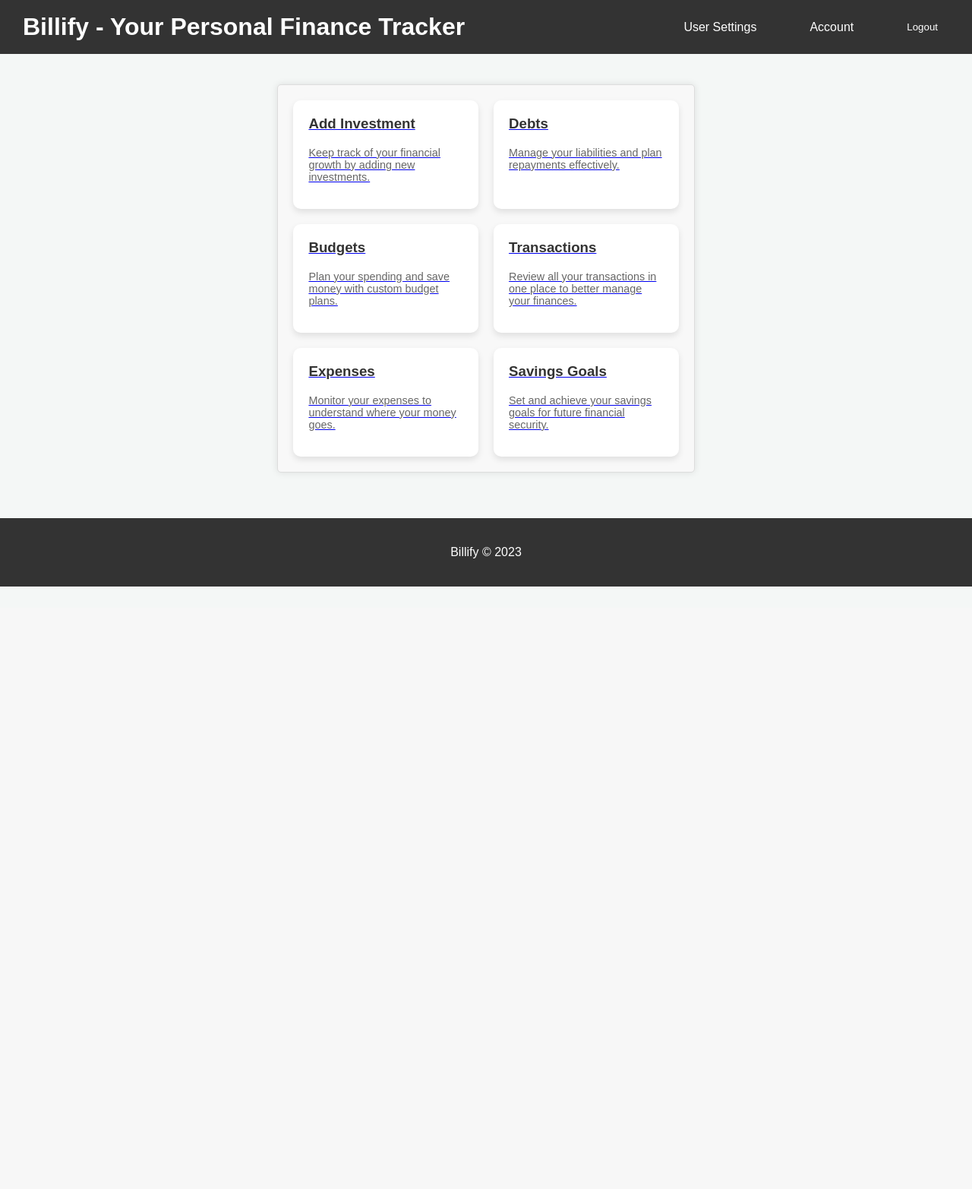
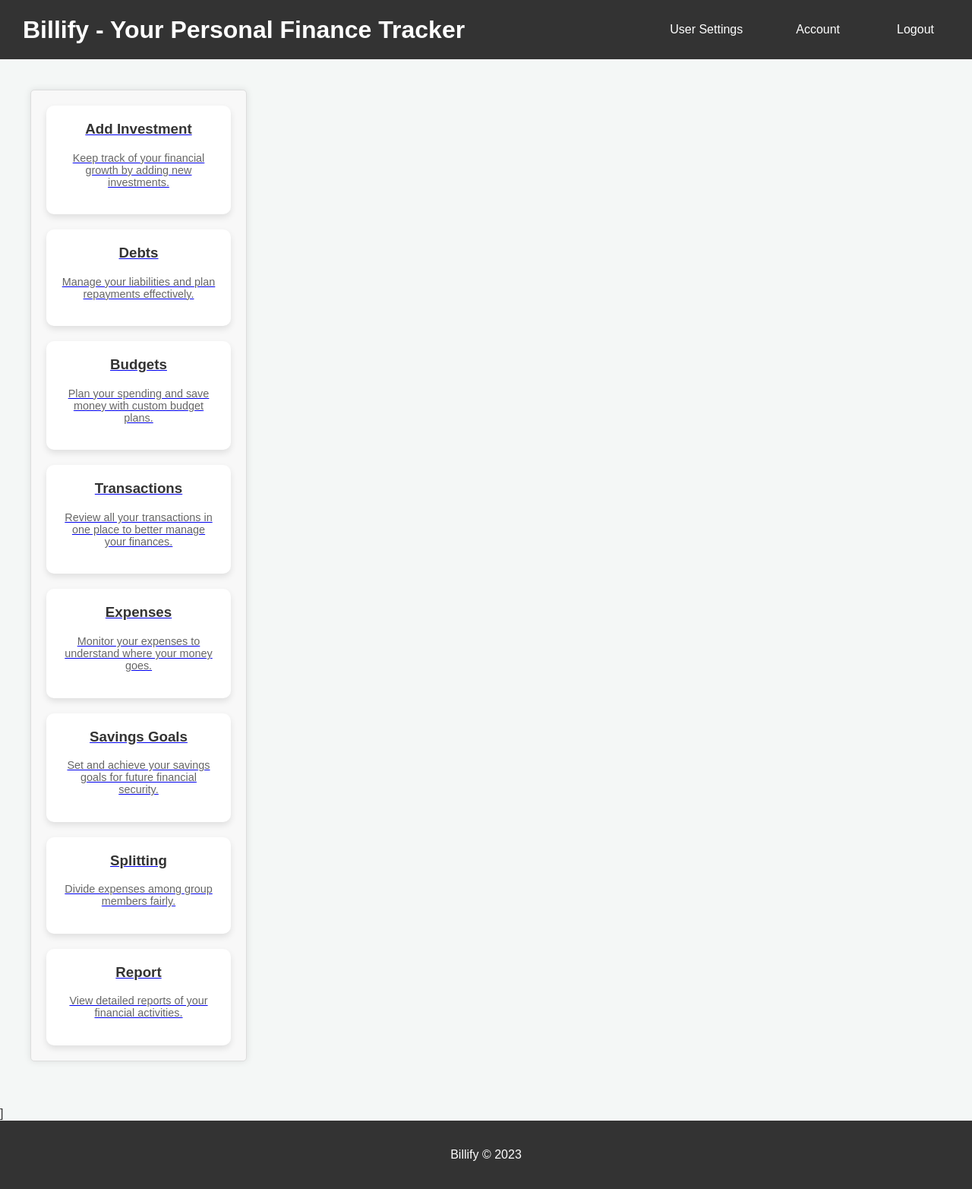
Before and after one commit to ashmitbrar/Billify, a Flask app: page /dashboard in a window 1280 px wide. Shown: the whole page at 76% size. Before the commit the page ends 772 px from the top, so only its background shows below. Run offline with Flask 3, Linux system fonts and the light colour scheme; the visitor is signed in with stand-in values (Sample User, id 1).

Commit message:
Report function update

```diff
--- a/Frontend/static/scripts.js
+++ b/Frontend/static/scripts.js
@@ -45,26 +45,46 @@ function handleLogin(username, password) {
         showMessage('Login failed.', false);
     });
 }
+// function handleLogout() {
+//     fetch('/logout', {
+//         method: 'POST',
+//         headers: {
+//             'Content-Type': 'application/json',
+//         }
+//     })
+//     .then(response => response.json())
+//     .then(data => {
+//         showMessage(data.message);
+//         // Clear session storage or cookies if used
+//         sessionStorage.removeItem('userId');
+//         // sessionStorage.clear();
+//         window.location.href = '/login.html'; // Redirect to login page
+//     })
+//     .catch(error => {
+//         console.error('Error:', error);
+//         showMessage('Logout failed.', false);
+//     });
+// }
+// Function to handle logout
 function handleLogout() {
-    fetch('/logout', {
-        method: 'POST',
-        headers: {
-            'Content-Type': 'application/json',
-        }
-    })
-    .then(response => response.json())
-    .then(data => {
-        showMessage(data.message);
-        // Clear session storage or cookies if used
-        sessionStorage.removeItem('userId');
-        // sessionStorage.clear();
-        window.location.href = '/login.html'; // Redirect to login page
-    })
-    .catch(error => {
-        console.error('Error:', error);
-        showMessage('Logout failed.', false);
-    });
+    // Clear session storage or cookies if used
+    sessionStorage.removeItem('userId');
+    // Redirect to login page
+    window.location.href = '/login';
 }
+
+document.addEventListener('DOMContentLoaded', function() {
+    // Event listener for the logout button
+    var logoutButton = document.getElementById('logoutButton');
+    if (logoutButton) {
+        logoutButton.addEventListener('click', function(e) {
+            e.preventDefault();
+            handleLogout();
+        });
+    }
+
+    // ... rest of your code ...
+});
 
 document.addEventListener('DOMContentLoaded', function() {
 
@@ -653,3 +673,67 @@ document.addEventListener('DOMContentLoaded', function() {
         });
     }
 });
+// Function to handle splitting expenses
+function handleSplitExpenses(category, amount, members) {
+    // Convert the members string into an array
+    const memberList = members.split(',').map(member => member.trim());
+
+    const data = {
+        category: category,
+        amount: amount,
+        members: memberList
+    };
+
+    fetch('/split_expenses', {
+        method: 'POST',
+        headers: {
+            'Content-Type': 'application/json',
+        },
+        body: JSON.stringify(data)
+    })
+    .then(response => {
+        if (!response.ok) {
+            throw new Error(`HTTP error! status: ${response.status}`);
+        }
+        return response.json();
+    })
+    .then(data => {
+        console.log('Success:', data);
+        showMessage('Expenses split successfully!');
+        // Optionally redirect to dashboard or update the page to show the split results
+    })
+    .catch((error) => {
+        console.error('Error:', error);
+        showMessage('Failed to split expenses.', false);
+    });
+}
+
+// Event listener for the splitting form
+document.addEventListener('DOMContentLoaded', function() {
+    var splitForm = document.getElementById('splitForm');
+    if (splitForm) {
+        splitForm.addEventListener('submit', function(e) {
+            e.preventDefault();
+            const category = document.getElementById('category').value;
+            const amount = document.getElementById('amount').value;
+            const members = document.getElementById('members').value;
+            handleSplitExpenses(category, amount, members);
+        });
+    }
+});
+
+// Ensure the showMessage function is defined to handle displaying messages to the user
+function showMessage(message, isSuccess = true) {
+    const messageDiv = document.getElementById('message');
+    if (messageDiv) {
+        messageDiv.textContent = message;
+        messageDiv.style.display = 'block';
+        messageDiv.style.color = isSuccess ? 'green' : 'red';
+        // Hide the message after 5 seconds
+        setTimeout(() => {
+            messageDiv.style.display = 'none';
+        }, 5000);
+    } else {
+        alert(message); // Fallback to alert if message div is not found
+    }
+}
--- a/Frontend/static/styles.css
+++ b/Frontend/static/styles.css
@@ -671,3 +671,42 @@ nav ul li button:hover,
 nav ul li a:hover {
     text-decoration: underline;
 }
+.button-like-link {
+    background-color: #f0f0f0; /* Example background color */
+    border: 1px solid #ccc; /* Example border */
+    padding: 10px 20px; /* Example padding */
+    text-align: center;
+    text-decoration: none;
+    display: inline-block;
+    color: #333; /* Example text color */
+    border-radius: 5px; /* Example border radius */
+    /* Add other styles to match your buttons */
+}
+#dashboard {
+    margin: 20px;
+    display: grid;
+    grid-template-columns: repeat(4, 1fr); /* Adjusted for 4 equal columns */
+    gap: 20px;
+    align-items: start;
+}
+
+@media (max-width: 768px) {
+    #dashboard {
+        grid-template-columns: repeat(2, 1fr); /* Adjusts to a 2-column layout for smaller screens */
+    }
+}
+
+/* Ensure that the options are styled correctly */
+.option {
+    background: #ffffff;
+    padding: 20px;
+    border-radius: 10px;
+    box-shadow: 0 4px 8px rgba(0, 0, 0, 0.1);
+    cursor: pointer;
+    transition: transform 0.3s ease;
+    text-align: center; /* Centers the text */
+}
+
+.option:hover {
+    transform: translateY(-5px);
+}
--- a/Frontend/templates/dashboard.html
+++ b/Frontend/templates/dashboard.html
@@ -18,7 +18,7 @@
             <ul>
                 <li><a href="/user_settings">User Settings</a></li>
                 <li><a href="#" id="accountButton">Account</a></li>
-                <li><button id="logoutButton">Logout</button></li>
+                <li><a href="/login" id="logoutButton" class="button-like-link">Logout</a></li>
             </ul>
         </nav>
     </header>
@@ -56,15 +56,20 @@
                 <h3>Savings Goals</h3>
                 <p>Set and achieve your savings goals for future financial security.</p>
             </a>
-        </section>
+             <!-- New Options -->
+           <!-- Updated Splitting Option -->
+           <a href="{{ url_for('splitting') }}" class="option">
+            <h3>Splitting</h3>
+            <p>Divide expenses among group members fairly.</p>
+        </a>
+ <!-- New Report Option -->
+ <a href="{{ url_for('generate_user_report', user_id=session['user_id']) }}" class="option">
+    <h3>Report</h3>
+    <p>View detailed reports of your financial activities.</p>
+</a>
+
     </div>
-    <!-- <div class="option">
-        <a href="add_investment.html">
-            <h3>Add Investment</h3>
-            <p>Keep track of your financial growth by adding new investments.</p>
-        </a>
-    </div> -->
-
+]
     <footer>
         <p>Billify &copy; 2023</p>
     </footer>
@@ -72,22 +77,3 @@
 
 </body>
 </html>
-
-
-<!-- <link rel="stylesheet" href="{{ url_for('static', filename='styles.css') }}">
-<script src="{{ url_for('static', filename='scripts.js') }}"></script>
-<!DOCTYPE html>
-<html lang="en">
-<head>
-    <meta charset="UTF-8">
-    <title>Dashboard</title>
-
-</head>
-<body>
-    <div id="dashboard"> -->
-        <!-- Dynamic content will be loaded here using JavaScript -->
-    <!-- </div>
-    <button id="logoutButton">Logout</button>
-    <script src="scripts.js"></script>
-</body>
-</html> -->
--- a/backend/app.py
+++ b/backend/app.py
@@ -50,6 +50,11 @@ def add_savings_goal():
     if 'user_id' not in session:
         return redirect(url_for('login_page'))
     return render_template('savings_goals.html')
+
+@app.route('/splitting')
+def splitting():
+    # Add your logic here for what should happen when this page is accessed.
+    return render_template('splitting.html')
 
 
 @app.route('/dashboard')
@@ -277,23 +282,23 @@ def load_user_settings(user_id):
 
 #Splitting expense Module
 # Route to split expenses with specified amounts among group members
-@app.route('/groups/<int:group_id>/split_expenses', methods=['POST'])
-def split_expenses(group_id):
-    expense_data = request.json
-    data = read_data()
-    group = next((g for g in data['groups'] if g['group_id'] == group_id), None)
-    if group:
-        # Check if the specified members exist in the group
-        specified_members = expense_data.get('members', [])
-        for member_id in specified_members:
-            if not any(member['user_id'] == member_id for member in group['members']):
-                return jsonify({"error": "Invalid member(s) specified"}), 400
+# @app.route('/groups/<int:group_id>/split_expenses', methods=['POST'])
+# def split_expenses(group_id):
+#     expense_data = request.json
+#     data = read_data()
+#     group = next((g for g in data['groups'] if g['group_id'] == group_id), None)
+#     if group:
+#         # Check if the specified members exist in the group
+#         specified_members = expense_data.get('members', [])
+#         for member_id in specified_members:
+#             if not any(member['user_id'] == member_id for member in group['members']):
+#                 return jsonify({"error": "Invalid member(s) specified"}), 400
 
-        # Split expenses among specified members
-        split_expenses = [{"user_id": member_id, "amount": expense_data['amount_per_member']} for member_id in specified_members]
-        return jsonify({'split_expenses': split_expenses}), 200
-    else:
-        return jsonify({"error": "Group not found"}), 404
+#         # Split expenses among specified members
+#         split_expenses = [{"user_id": member_id, "amount": expense_data['amount_per_member']} for member_id in specified_members]
+#         return jsonify({'split_expenses': split_expenses}), 200
+#     else:
+#         return jsonify({"error": "Group not found"}), 404
 
 # Category module
 # Route to add a new category
@@ -558,31 +563,53 @@ def delete_currency(currency_id):
 
 
 #Report Module
-# Route to generate a comprehensive financial report
-@app.route('/reports/comprehensive', methods=['GET'])
-def generate_comprehensive_report():
+@app.route('/reports/user/<int:user_id>', methods=['GET'])
+def generate_user_report(user_id):
     data = read_data()
 
+    user_data = next((user for user in data['users'] if user['user_id'] == user_id), None)
+    if not user_data:
+        return jsonify({"error": "User not found"}), 404
+
+    # Exclude sensitive information
+    user_data.pop('password_hash', None)
+
+    # Compile other data
+    user_investments = [inv for inv in data['investments'] if inv['user_id'] == user_id]
+    user_debts = [debt for debt in data['debts'] if debt['user_id'] == user_id]
+    user_budgets = [budget for budget in data['budgets'] if budget['user_id'] == user_id]
+    user_transactions = [trans for trans in data['transactions'] if trans['user_id'] == user_id]
+    user_expenses = [exp for exp in data['expenses'] if exp['user_id'] == user_id]
+    user_savings_goals = [sg for sg in data['savings_goals'] if sg['user_id'] == user_id]
+    user_split_expenses = [split for split in data['split_expenses'] if any(member['user_id'] == user_id for member in split['members'])]
+
     report = {
-        "total_users": len(data['users']),
-        "total_transactions": sum(t['amount'] for t in data['transactions']),
-        "total_debts": sum(d['amount'] for d in data['debts']),
-        "total_investments": sum(i['amount'] for i in data['investments']),
-        "total_budgets": sum(b['amount'] for b in data['budgets']),
-        "total_expenses": sum(e['amount'] for e in data['expenses']),
-        "savings_goals_reached": sum(1 for g in data['savings_goals'] if g['current_amount'] >= g['target_amount']),
-        "category_wise_expenses": {}
+        "user_info": user_data,
+        "investments": user_investments,
+        "debts": user_debts,
+        "budgets": user_budgets,
+        "transactions": user_transactions,
+        "expenses": user_expenses,
+        "savings_goals": user_savings_goals,
+        "split_expenses": user_split_expenses
     }
 
-    # Categorizing expenses
-    for expense in data['expenses']:
-        category_id = expense['category_id']
-        category_name = next((c['name'] for c in data['categories'] if c['category_id'] == category_id), "Unknown")
-        if category_name not in report['category_wise_expenses']:
-            report['category_wise_expenses'][category_name] = 0
-        report['category_wise_expenses'][category_name] += expense['amount']
+    return render_template('report.html', report=report)
 
-    return jsonify(report), 200
+@app.route('/split_expenses', methods=['POST'])
+def split_expenses():
+    data = request.json
+    total_amount = data.get('amount')
+    members = data.get('members')
+
+    if not members or total_amount is None:
+        return jsonify({"error": "Invalid data provided"}), 400
+
+    amount_per_member = total_amount / len(members)
+    split_details = [{"member": member, "amount": amount_per_member} for member in members]
+
+    return jsonify({"split_expenses": split_details}), 200
+
 
 # Starting the Flask app
 if __name__ == '__main__':
```
Also changed, not shown: Frontend/templates/report.html (added, +81 -0 lines), Frontend/templates/splitting.html (added, +106 -0 lines), backend/data.json (+30 -2 lines).
